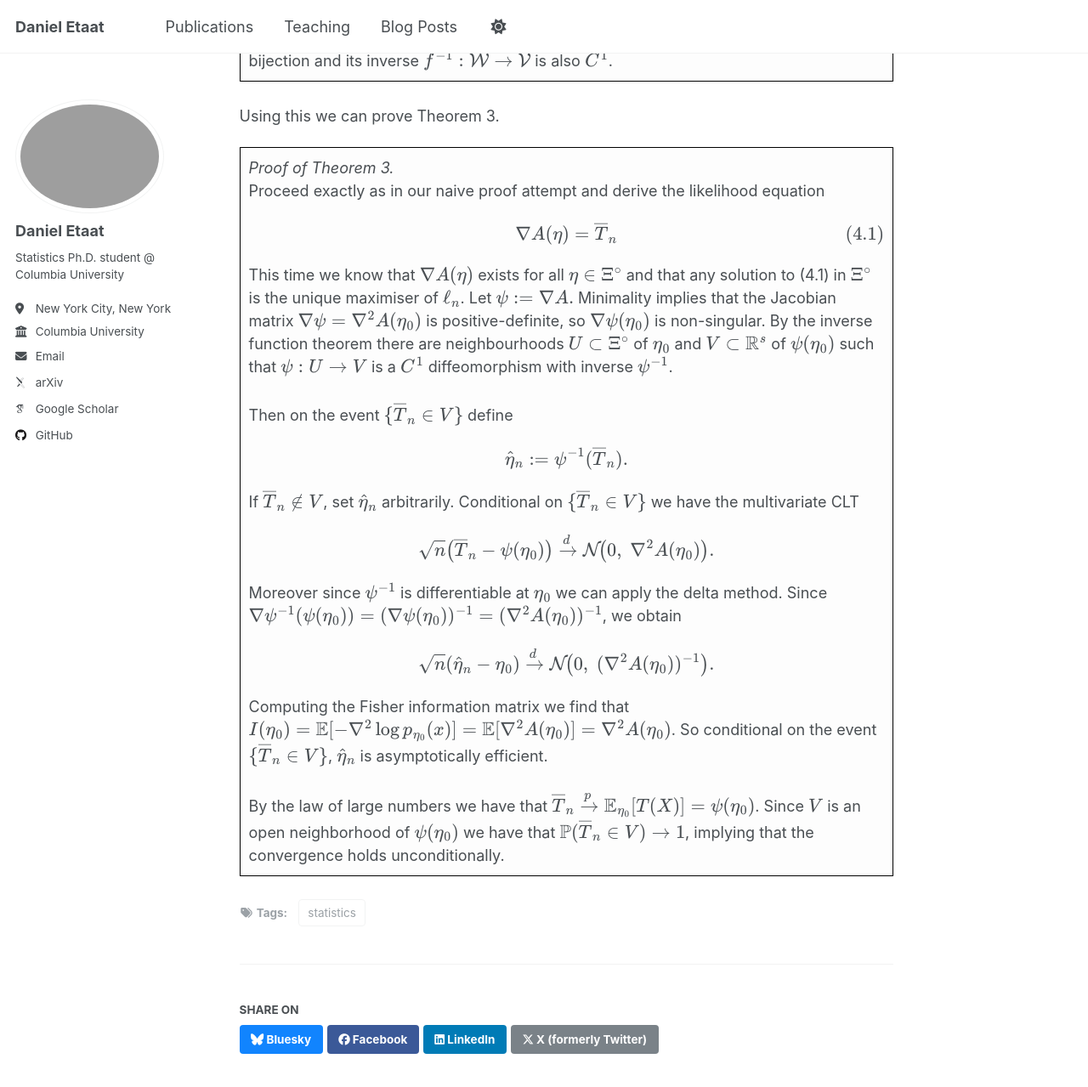
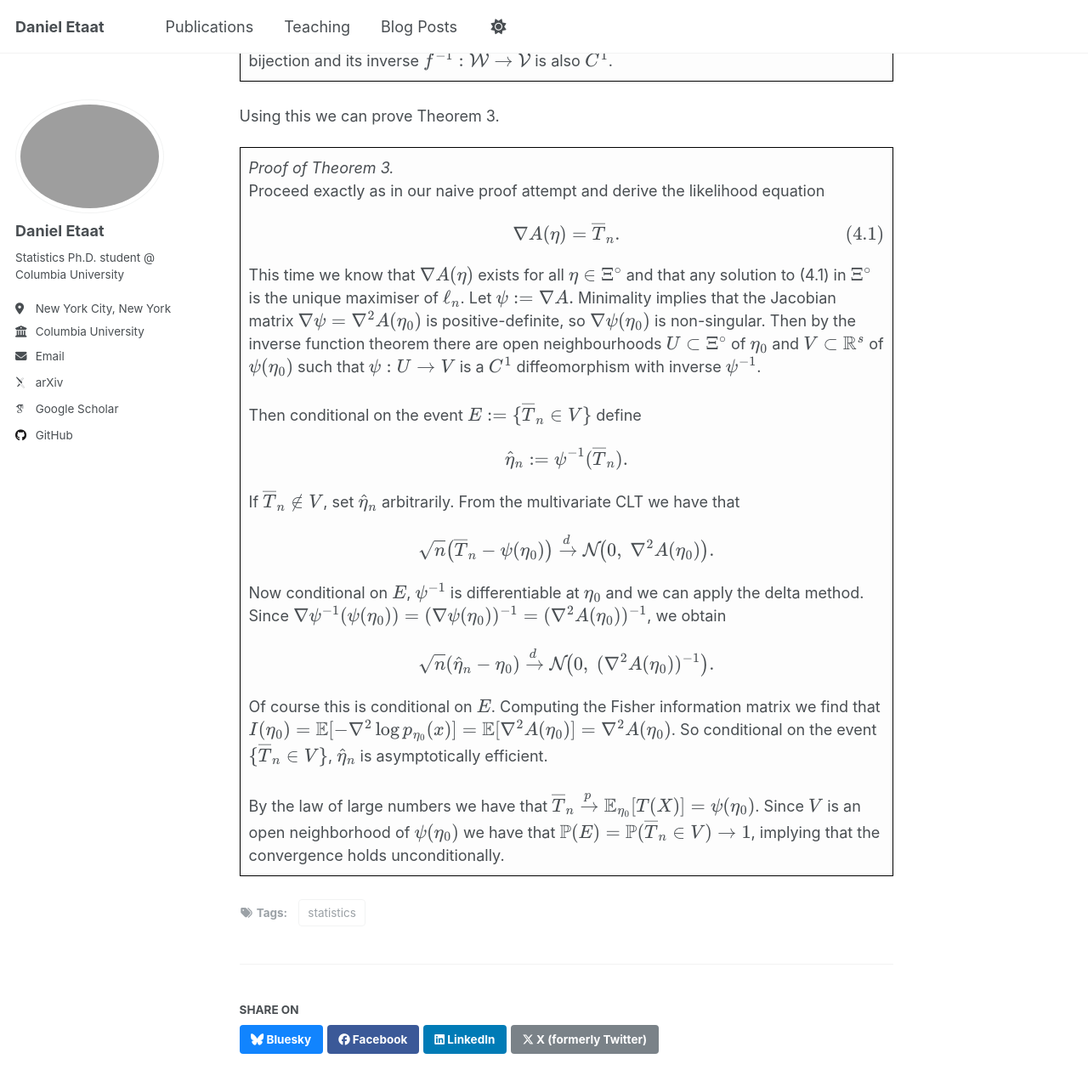
Before and after one commit to DanielEtaat/danieletaat.github.io, a Jekyll site: the page built from _posts/2025-07-07-on_mle_and_expo_families.md, in a window 1280 px wide and 1400 px high, scrolled down 8343 px. Shown: the top 1279 px of the window at 85% size. Built offline with Jekyll 4.4.1, drawn with Linux system fonts in a browser that asks for light colours; some web fonts are replaced; some of the changed text lies outside the part shown.

Commit message:
updated blog post 1

```diff
--- a/_posts/2025-07-07-on_mle_and_expo_families.md
+++ b/_posts/2025-07-07-on_mle_and_expo_families.md
@@ -339,7 +339,7 @@ with $$\hat{\eta}_n$$ defined arbitrarily when the argmax is empty. Then, the ML
 $$
 \sqrt{n}(\hat{\eta}_n - \eta_0)
 \;\xrightarrow{d}\;
-\mathcal{N}\left(0,\, I^{-1}(\eta_0)\right),
+\mathcal{N}\left(0,\, I^{-1}(\eta_0)\right).
 $$
 
 </div>
@@ -362,35 +362,35 @@ Using this we can prove Theorem 3.
 Proceed exactly as in our naive proof attempt and derive the likelihood equation
 
 $$
-\nabla A(\eta)=\overline T_n \tag{4.1}
+\nabla A(\eta)=\overline T_n. \tag{4.1}
 $$
 
-This time we know that $$\nabla A(\eta)$$ exists for all $$\eta \in \Xi^\circ$$ and that any solution to (4.1)  in $$\Xi^\circ$$ is the unique maximiser of $$\ell_n$$. Let $$\psi:=\nabla A.$$ Minimality implies that the Jacobian matrix $$\nabla \psi = \nabla^2 A(\eta_0)$$ is positive-definite, so $$\nabla \psi(\eta_0)$$ is non-singular. By the inverse function theorem there are neighbourhoods $$U\subset\Xi^\circ$$ of $$\eta_0$$ and $$V\subset\mathbb{R}^s$$ of $$\psi(\eta_0)$$ such that  $$\psi:U\rightarrow V$$ is a $$C^1$$ diffeomorphism with inverse $$\psi^{-1}$$.
+This time we know that $$\nabla A(\eta)$$ exists for all $$\eta \in \Xi^\circ$$ and that any solution to (4.1)  in $$\Xi^\circ$$ is the unique maximiser of $$\ell_n$$. Let $$\psi:=\nabla A.$$ Minimality implies that the Jacobian matrix $$\nabla \psi = \nabla^2 A(\eta_0)$$ is positive-definite, so $$\nabla \psi(\eta_0)$$ is non-singular. Then by the inverse function theorem there are open neighbourhoods $$U\subset\Xi^\circ$$ of $$\eta_0$$ and $$V\subset\mathbb{R}^s$$ of $$\psi(\eta_0)$$ such that  $$\psi:U\rightarrow V$$ is a $$C^1$$ diffeomorphism with inverse $$\psi^{-1}$$.
 <br>
 <br>
 
-Then on the event $$\{\overline T_n\in V\}$$ define
+Then conditional on the event $$E := \{\overline T_n\in V\}$$ define
 
 $$
 \hat\eta_n := \psi^{-1}(\overline T_n).
 $$
 
-If $$\overline T_n\notin V$$, set $$\hat\eta_n$$ arbitrarily. Conditional on $$\{\overline T_n\in V\}$$ we have the multivariate CLT
+If $$\overline T_n\notin V$$, set $$\hat\eta_n$$ arbitrarily. From the multivariate CLT we have that
 
 $$
 \sqrt{n}\bigl(\overline T_n-\psi(\eta_0)\bigr)\xrightarrow{d}\mathcal{N}\!\bigl(0,\;\nabla^2 A(\eta_0)\bigr).
 $$
 
-Moreover since $$\psi^{-1}$$ is differentiable at $$\eta_0$$ we can apply the delta method. Since $$\nabla \psi^{-1}(\psi(\eta_0))=(\nabla \psi(\eta_0))^{-1} =(\nabla^2 A(\eta_0))^{-1}$$, we obtain
+Now conditional on $$E$$, $$\psi^{-1}$$ is differentiable at $$\eta_0$$ and we can apply the delta method. Since $$\nabla \psi^{-1}(\psi(\eta_0))=(\nabla \psi(\eta_0))^{-1} =(\nabla^2 A(\eta_0))^{-1}$$, we obtain
 
 $$
 \sqrt{n}(\hat\eta_n-\eta_0)\xrightarrow{d}\mathcal{N}\!\bigl(0,\; (\nabla^2 A(\eta_0))^{-1}\bigr).
 $$
 
-Computing the Fisher information matrix we find that $$I(\eta_0) = \mathbb{E}[-\nabla^2 \log p_{\eta_0}(x)] = \mathbb{E}[\nabla^2 A(\eta_0)] = \nabla^2 A(\eta_0)$$. So conditional on the event $$\{\overline T_n\in V\}$$,  $$\hat\eta_n$$ is asymptotically efficient.
+Of course this is conditional on $$E$$. Computing the Fisher information matrix we find that $$I(\eta_0) = \mathbb{E}[-\nabla^2 \log p_{\eta_0}(x)] = \mathbb{E}[\nabla^2 A(\eta_0)] = \nabla^2 A(\eta_0)$$. So conditional on the event $$\{\overline T_n\in V\}$$,  $$\hat\eta_n$$ is asymptotically efficient.
 <br>
 <br>
 
-By the law of large numbers we have that $$\overline T_n\xrightarrow{p} \mathbb{E}_{\eta_0}[T(X)] = \psi(\eta_0)$$. Since $$V$$ is an open neighborhood of $$\psi(\eta_0)$$ we have that $$\mathbb{P}(\overline T_n\in V)\to1$$, implying that the convergence holds unconditionally.
+By the law of large numbers we have that $$\overline T_n\xrightarrow{p} \mathbb{E}_{\eta_0}[T(X)] = \psi(\eta_0)$$. Since $$V$$ is an open neighborhood of $$\psi(\eta_0)$$ we have that $$\mathbb{P}(E) = \mathbb{P}(\overline T_n\in V)\to1$$, implying that the convergence holds unconditionally.
 
 </div>
```
